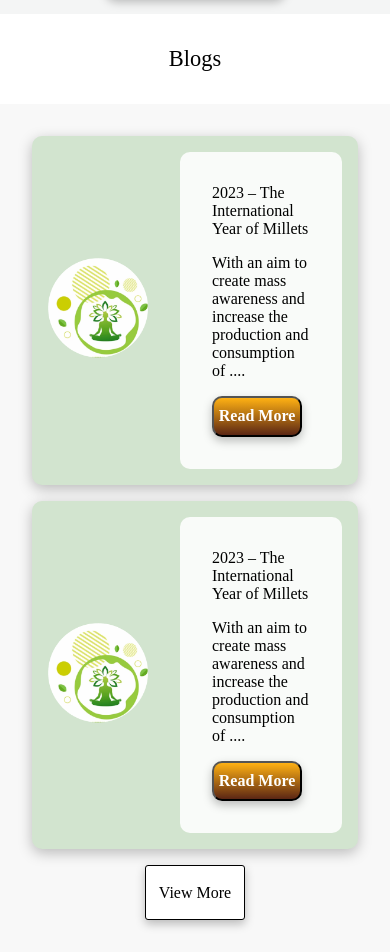
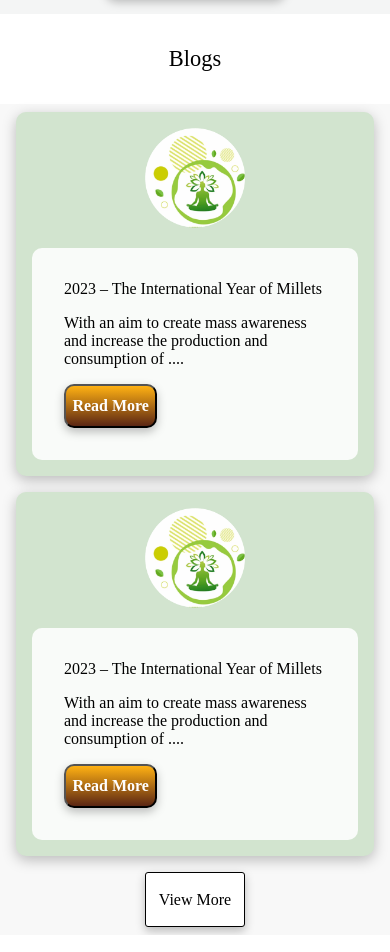
Before and after one commit to jafar99/Ayuvi, a React (Vite) app: page / in a window 390 px wide. Shown: the part 3690-4642 px from the top of the page. Built offline with nearby package versions, Linux system fonts and the light colour scheme.

Commit message:
changes in blog section

```diff
--- a/src/style/Blog.css
+++ b/src/style/Blog.css
@@ -1,4 +1,4 @@
-.Blogs{
+.Blogs {
   display: flex;
   justify-content: center;
   align-items: center;
@@ -6,43 +6,39 @@
   width: 100%;
 }
 
-.Blogs-1{
+.Blogs-1 {
   display: flex;
   justify-content: space-around;
   align-items: center;
   flex-wrap: wrap;
-    background-color: #F8F8F8;
+  background-color: #f8f8f8;
   width: 100%;
   padding: 2rem;
-
 }
 
-.container1{
+.container1 {
   display: flex;
   justify-content: center;
   align-items: center;
   border-radius: 10px;
-background: #D2E4CF;
+  background: #d2e4cf;
   box-shadow: 0px 4px 14px 0px rgba(0, 0, 0, 0.25);
   padding: 1rem;
   gap: 2rem;
-
 }
 
-.container2{
+.container2 {
   display: flex;
   justify-content: space-between;
   align-items: center;
   border-radius: 10px;
-background: #D2E4CF;
+  background: #d2e4cf;
   box-shadow: 0px 4px 14px 0px rgba(0, 0, 0, 0.25);
   padding: 1rem;
   gap: 2rem;
-
-
 }
 
-.container-body{
+.container-body {
   display: flex;
   justify-content: start;
   flex-direction: column;
@@ -51,18 +47,17 @@ gap: 2rem;
   border-radius: 10px;
   background: rgba(255, 255, 255, 0.87);
   padding: 2rem;
-
 }
 
-.btn{
+.btn {
   border-radius: 10px;
-background: linear-gradient(180deg, #FFB113 0%, #5B2614 100%);
+  background: linear-gradient(180deg, #ffb113 0%, #5b2614 100%);
   box-shadow: 0px 4px 10px 0px rgba(0, 0, 0, 0.25);
-padding: 0.3rem;
+  padding: 0.4rem;
 }
 
-.btn-text{
-    color: #FFF;
+.btn-text {
+  color: #fff;
   text-align: center;
   font-family: Mulish;
   font-size: 1rem;
@@ -71,8 +66,7 @@ font-weight: 700;
   line-height: 171.5%; /* 25.725px */
 }
 
-.blog-heading{
-
+.blog-heading {
   color: #000;
 
   font-family: Metamorphous;
@@ -81,28 +75,27 @@ font-style: normal;
   font-weight: 400;
   line-height: normal;
   margin: 2rem 0;
-
 }
 
-.blogss{
+.blogss {
   display: flex;
   gap: 1rem;
 }
 
-.container-img img{
+.container-img img {
   height: 100px;
   width: 100px;
 }
 
-.btn2{
+.btn2 {
   border-radius: 3px;
   border: 1px solid #000;
-background: #FFF;
+  background: #fff;
   box-shadow: 0px 4px 10px 0px rgba(0, 0, 0, 0.25);
   padding: 0.8rem;
 }
 
-.btn2-text{
+.btn2-text {
   color: #000;
   text-align: center;
   font-family: Mulish;
@@ -111,12 +104,30 @@ padding: 0.8rem;
   line-height: 171.5%; /* 51.45px */
 }
 
-@media (max-width: 768px){
-    .Blogs-1{
+@media (max-width: 768px) {
+  .Blogs-1 {
+    gap: 1rem;
+  padding: 0.5rem 1rem;
+
+
+
+  }
+
+  .blogss {
+    flex-direction: column;
+  }
+
+    .container1 {
+        flex-direction: column;
+        justify-content: center;
+        align-items: center;
         gap: 1rem;
     }
 
-    .blogss{
+    .container2 {
         flex-direction: column;
+        justify-content: center;
+        align-items: center;
+        gap: 1rem;
     }
 }
```
Lines whose indentation alone changed are shown as unchanged.
